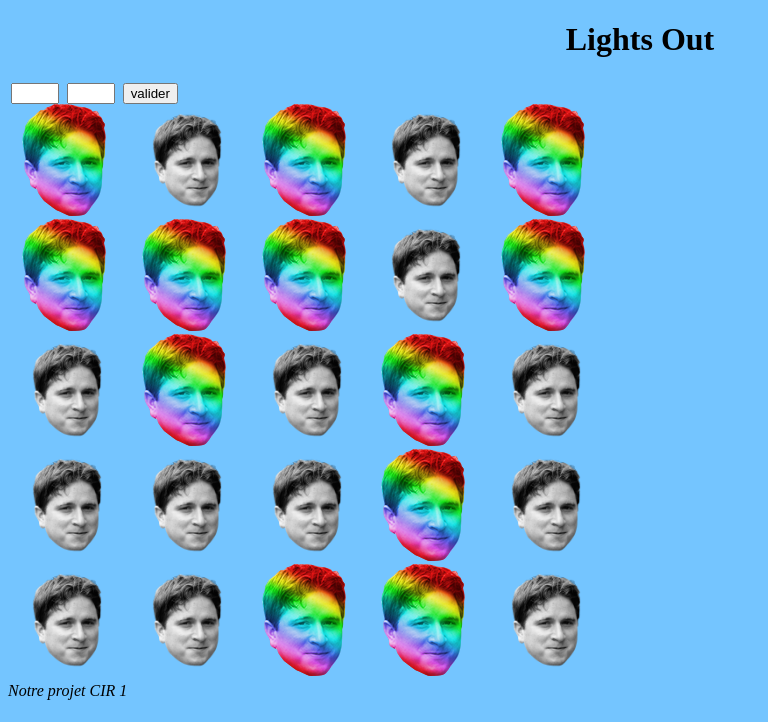
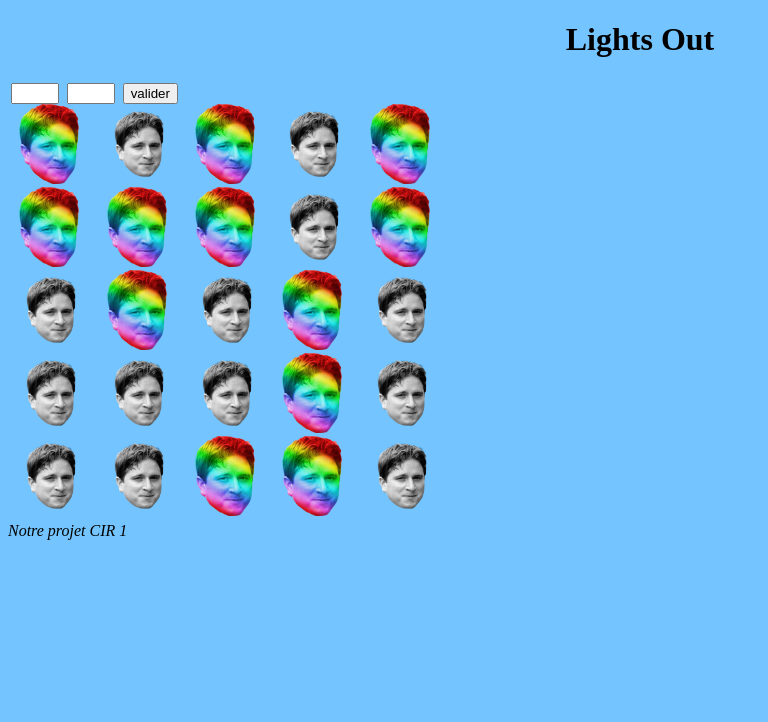
Before and after one commit to Funigtor/projet-cir1, a PHP site: page / in a window 1280 px wide. Shown: the top 722 px of the page, without its empty margins (0-768 px from the left). Run offline with PHP 8.4, Linux system fonts and the light colour scheme.

Commit message:
Réduction de la taille des Kappa pour améliorer l'interface

```diff
--- a/style.css
+++ b/style.css
@@ -13,5 +13,5 @@ footer {
 }
 
 img {
-    max-width: 112px;
+    max-width: 80px;
 }
```
